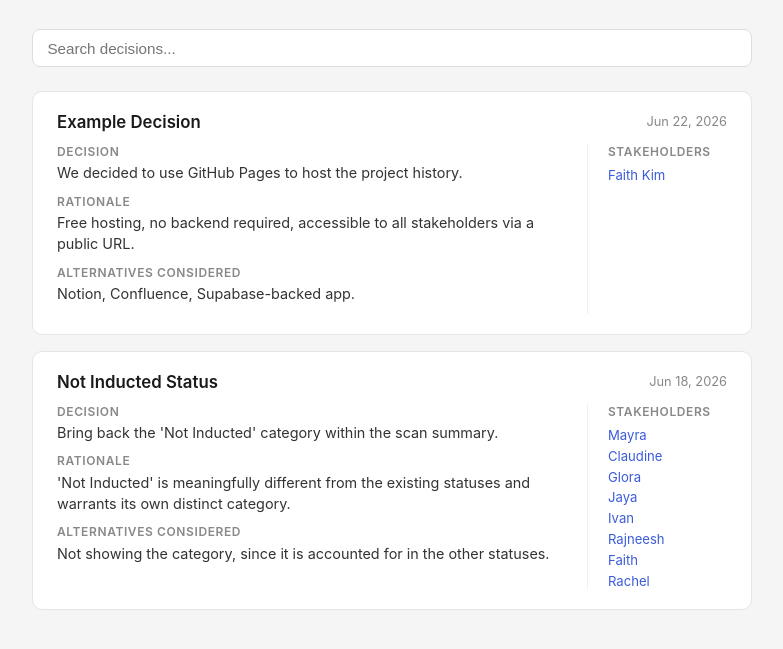
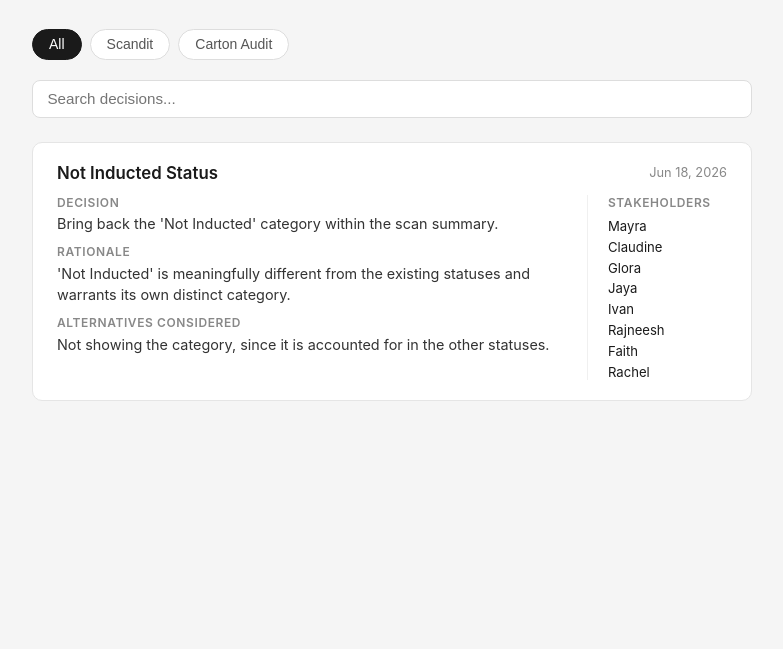
Before and after one commit to kimfaithkim/Design_Decisions_Library, a plain HTML site: page index.html in a window 1280 px wide. Shown: the part 89-738 px from the top of the page, without its empty margins (248-1031 px from the left). Drawn offline with Linux system fonts and the light colour scheme.

Commit message:
Add project tabs, black stakeholder names, remove example decision

```diff
--- a/decisions.json
+++ b/decisions.json
@@ -1,18 +1,9 @@
 [
-  {
-    "id": 1,
-    "date": "2026-06-22",
-    "title": "Example Decision",
-    "decision": "We decided to use GitHub Pages to host the project history.",
-    "rationale": "Free hosting, no backend required, accessible to all stakeholders via a public URL.",
-    "alternatives": "Notion, Confluence, Supabase-backed app.",
-    "stakeholders": ["Faith Kim"],
-    "tags": ["infrastructure", "tooling"]
-  },
   {
     "id": 2,
     "date": "2026-06-18",
     "title": "Not Inducted Status",
+    "project": "Scandit",
     "decision": "Bring back the 'Not Inducted' category within the scan summary.",
     "rationale": "'Not Inducted' is meaningfully different from the existing statuses and warrants its own distinct category.",
     "alternatives": "Not showing the category, since it is accounted for in the other statuses.",
--- a/index.html
+++ b/index.html
@@ -28,6 +28,30 @@
     header p {
       color: #666;
       font-size: 0.95rem;
+    }
+
+    #tabs {
+      max-width: 720px;
+      margin: 0 auto 1.25rem;
+      display: flex;
+      gap: 0.5rem;
+    }
+
+    .tab {
+      padding: 0.4rem 1rem;
+      border-radius: 99px;
+      border: 1px solid #ddd;
+      background: white;
+      font-size: 0.875rem;
+      cursor: pointer;
+      color: #555;
+    }
+
+    .tab.active {
+      background: #1a1a1a;
+      border-color: #1a1a1a;
+      color: white;
+      font-weight: 500;
     }
 
     #search {
@@ -115,7 +139,7 @@
 
     .card-sidebar ul li {
       font-size: 0.82rem;
-      color: #3b5bdb;
+      color: #1a1a1a;
     }
 
     .card-section {
@@ -168,6 +192,12 @@
     <p>Design decisions and rationale from stakeholder discussions.</p>
   </header>
 
+  <div id="tabs">
+    <button class="tab active" data-project="All">All</button>
+    <button class="tab" data-project="Scandit">Scandit</button>
+    <button class="tab" data-project="Carton Audit">Carton Audit</button>
+  </div>
+
   <input id="search" type="search" placeholder="Search decisions..." />
 
   <div id="decisions"></div>
@@ -175,13 +205,33 @@
 
   <script>
     let allDecisions = [];
+    let activeProject = 'All';
 
     async function load() {
       const res = await fetch('decisions.json');
       allDecisions = await res.json();
       allDecisions.sort((a, b) => new Date(b.date) - new Date(a.date));
-      render(allDecisions);
+      render(filtered());
     }
+
+    function filtered() {
+      const q = document.getElementById('search').value.toLowerCase();
+      return allDecisions.filter(d => {
+        const matchProject = activeProject === 'All' || d.project === activeProject;
+        const matchSearch = !q || [d.title, d.decision, d.rationale, d.alternatives, ...(d.stakeholders || [])]
+          .filter(Boolean).some(f => f.toLowerCase().includes(q));
+        return matchProject && matchSearch;
+      });
+    }
+
+    document.getElementById('tabs').addEventListener('click', e => {
+      const tab = e.target.closest('.tab');
+      if (!tab) return;
+      document.querySelectorAll('.tab').forEach(t => t.classList.remove('active'));
+      tab.classList.add('active');
+      activeProject = tab.dataset.project;
+      render(filtered());
+    });
 
     function render(decisions) {
       const container = document.getElementById('decisions');
@@ -242,13 +292,7 @@
       });
     }
 
-    document.getElementById('search').addEventListener('input', e => {
-      const q = e.target.value.toLowerCase();
-      render(allDecisions.filter(d =>
-        [d.title, d.decision, d.rationale, d.alternatives, ...(d.tags || []), ...(d.stakeholders || [])]
-          .filter(Boolean).some(f => f.toLowerCase().includes(q))
-      ));
-    });
+    document.getElementById('search').addEventListener('input', () => render(filtered()));
 
     load();
   </script>
```
